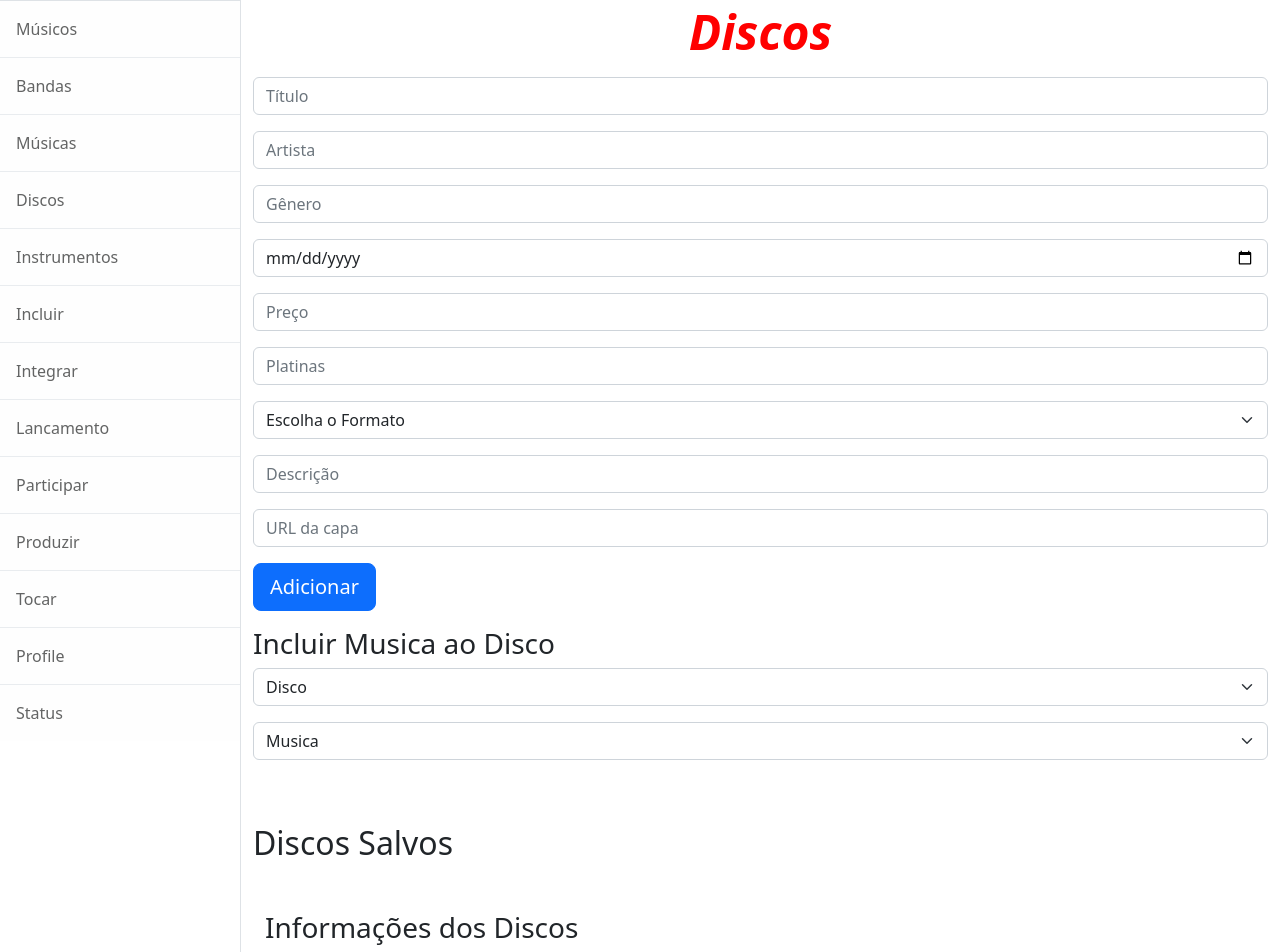
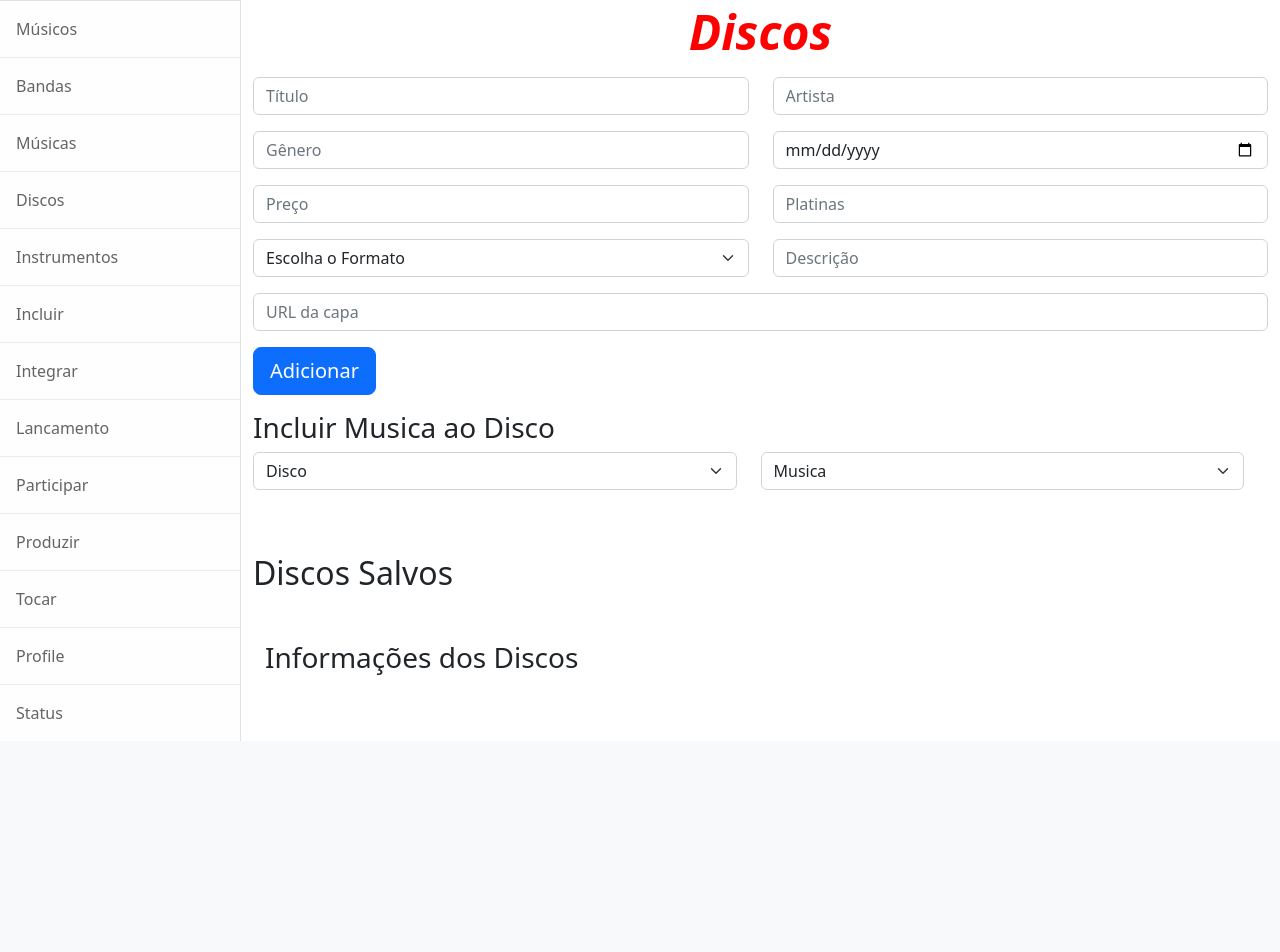
Before and after one commit to cesareds/cdrecords_pyngo, a Flask app: page /discos in a window 1280 px wide. Shown: the part 98-1050 px from the top of the page. After the commit the page ends 839 px from the top, so only its background shows below. Run offline with Flask 3, Linux system fonts and the light colour scheme; data that the repository does not hold is empty; parts of the project's set-up code (start-up, migrations or seed data) failed here and were passed over.

Commit message:
frontend incluir

```diff
--- a/templates/discos.html
+++ b/templates/discos.html
@@ -82,31 +82,48 @@
 
                 <div class="row mb-5 mt-3">
                     <form action="/submit_disco" method="post">
-                        <div class="input-group mb-3">
+                        <div class="row mb-3">
+                            <div class="col">
+                                <div class="input-group">
                                     <input name="titulo" type="text" class="form-control" placeholder="Título" aria-label="titulo">
                                 </div>
-
-                        <div class="input-group mb-3">
+                            </div>
+                            <div class="col">
+                                <div class="input-group">
                                     <input name="artista" type="text" class="form-control" placeholder="Artista" aria-label="artista">
                                 </div>
+                            </div>
+                        </div>
 
-                        <div class="input-group mb-3">
+                        <div class="row mb-3">
+                            <div class="col">
+                                <div class="input-group">
                                     <input name="genero" type="text" class="form-control" placeholder="Gênero" aria-label="genero">
                                 </div>
-
-                        <div class="input-group mb-3">
+                            </div>
+                            <div class="col">
+                                <div class="input-group">
                                     <input name="dataLancamento" type="date" class="form-control" placeholder="Data de Lançamento" aria-label="dataLancamento">
                                 </div>
+                            </div>
+                        </div>
 
-                        <div class="input-group mb-3">
+                        <div class="row mb-3">
+                            <div class="col">
+                                <div class="input-group">
                                     <input name="preco" type="number" class="form-control" placeholder="Preço" aria-label="preco">
                                 </div>
-
-                        <div class="input-group mb-3">
+                            </div>
+                            <div class="col">
+                                <div class="input-group">
                                     <input name="platinas" type="number" class="form-control" placeholder="Platinas" aria-label="platinas">
                                 </div>
+                            </div>
+                        </div>
 
-                        <div class="input-group mb-3">
+                        <div class="row mb-3">
+                            <div class="col">
+                                <div class="input-group">
                                     <select name="formato" class="form-select" aria-label="formato">
                                         <option selected>Escolha o Formato</option>
                                         <option value="CD">CD</option>
@@ -115,16 +132,24 @@
                                         <option value="Digital">Digital</option>
                                     </select>
                                 </div>
-
-                        <div class="input-group mb-3">
+                            </div>
+                            <div class="col">
+                                <div class="input-group">
                                     <input name="descricao" type="text" class="form-control" placeholder="Descrição" aria-label="descricao">
                                 </div>
+                            </div>
+                        </div>
 
-                        <div class="input-group mb-3">
+                        <div class="row mb-3">
+                            <div class="col">
+                                <div class="input-group">
                                     <input name="url" type="text" class="form-control" placeholder="URL da capa" aria-label="url">
+                                </div>
+                            </div>
                         </div>
 
                         <button type="submit" class="btn btn-primary btn-lg">Adicionar</button>
+                    </form>
 
                         <h3>
                             <p>
@@ -132,7 +157,9 @@
                             </p>
                             Incluir Musica ao Disco
                         </h3>
-                        <div class="input-group mb-3">
+                        <div class="row mb-3">
+                            <div class="col">
+                                <div class="input-group">
                                     <select name="Disco" class="form-select" aria-label="Disco">
                                         <option selected>Disco</option>
                                         {% for disco in data %}
@@ -140,7 +167,9 @@
                                         {% endfor %}
                                     </select>
                                 </div>
-                        <div class="input-group mb-3">
+                            </div>
+                            <div class="col">
+                                <div class="input-group">
                                     <select name="Musica" class="form-select" aria-label="Musica">
                                         <option selected>Musica</option>
                                         {% for musica in musicas %}
@@ -148,9 +177,10 @@
                                         {% endfor %}
                                     </select>
                                 </div>
+                            </div>
+                        </div>
                     </form>
                 </div>
-
                 <h2>Discos Salvos</h2>
                 <div class="container mt-5">
                     <h3>Informações dos Discos</h3>
```
Lines whose indentation alone changed are shown as unchanged.
